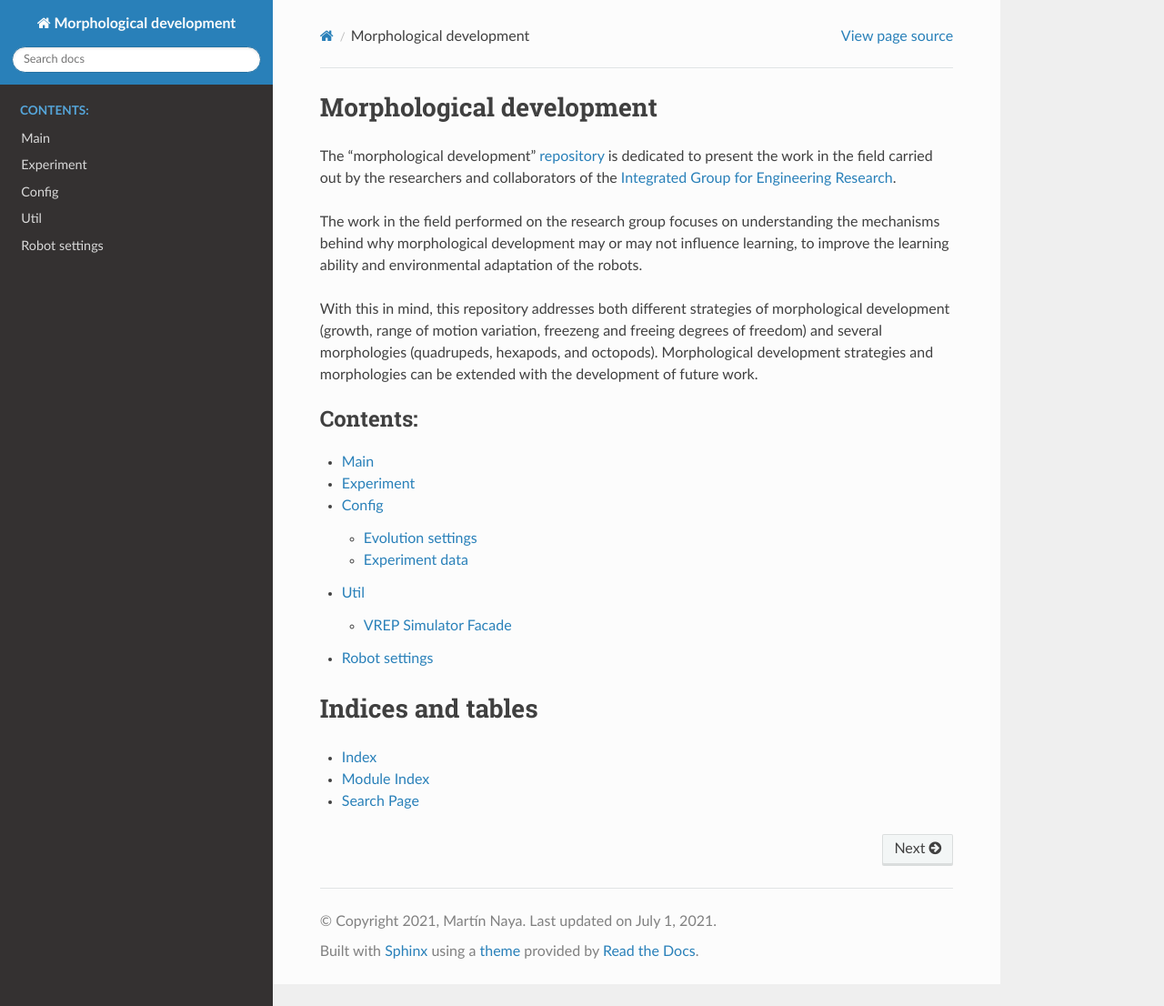
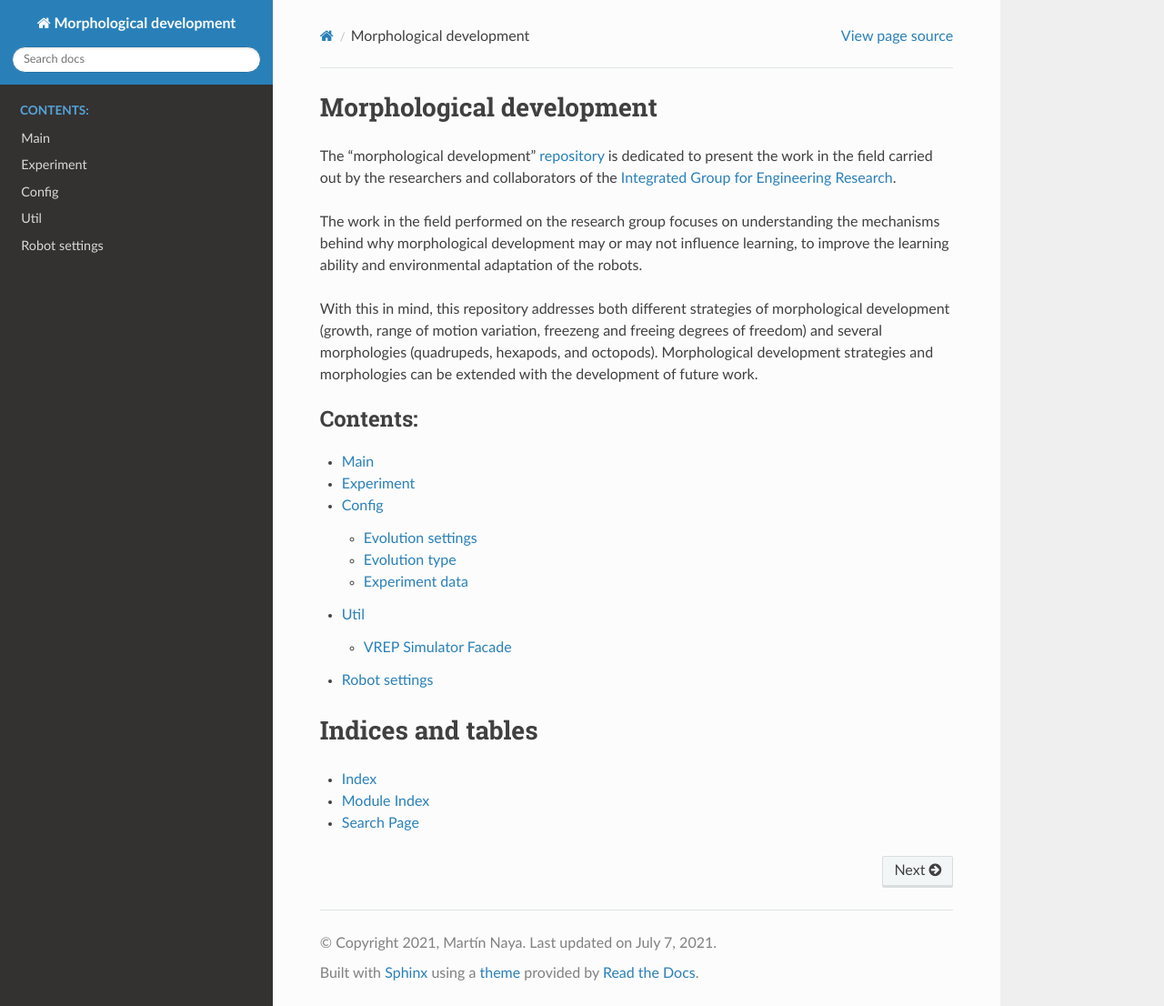
Before and after one commit to GII/morphological_development, a Sphinx documentation site: the page built from publications/2021_neurocomputing/doc-generation/source/index.rst, in a window 1280 px wide and 1106 px high. Shown: the whole window at 91% size. Built offline with Sphinx 7.4.7 and the Read the Docs theme 2.0.0, drawn with Linux system fonts in a browser that asks for light colours.

Commit message:
Some minor changes in docstrings and doc files

```diff
--- a/publications/2021_neurocomputing/doc-generation/source/conf.py
+++ b/publications/2021_neurocomputing/doc-generation/source/conf.py
@@ -20,7 +20,7 @@
 # -- Project information -----------------------------------------------------
 
 project = "Morphological development"
-copyright = "2021, Martín Naya. Last updated on July 1, 2021"
+copyright = "2021, Martín Naya. Last updated on July 7, 2021"
 author = "Martín Naya"
 
 # The full version, including alpha/beta/rc tags
```
Also changed, not shown: publications/2021_neurocomputing/doc-generation/source/config.rst (+12 -0 lines), 2 other files.
